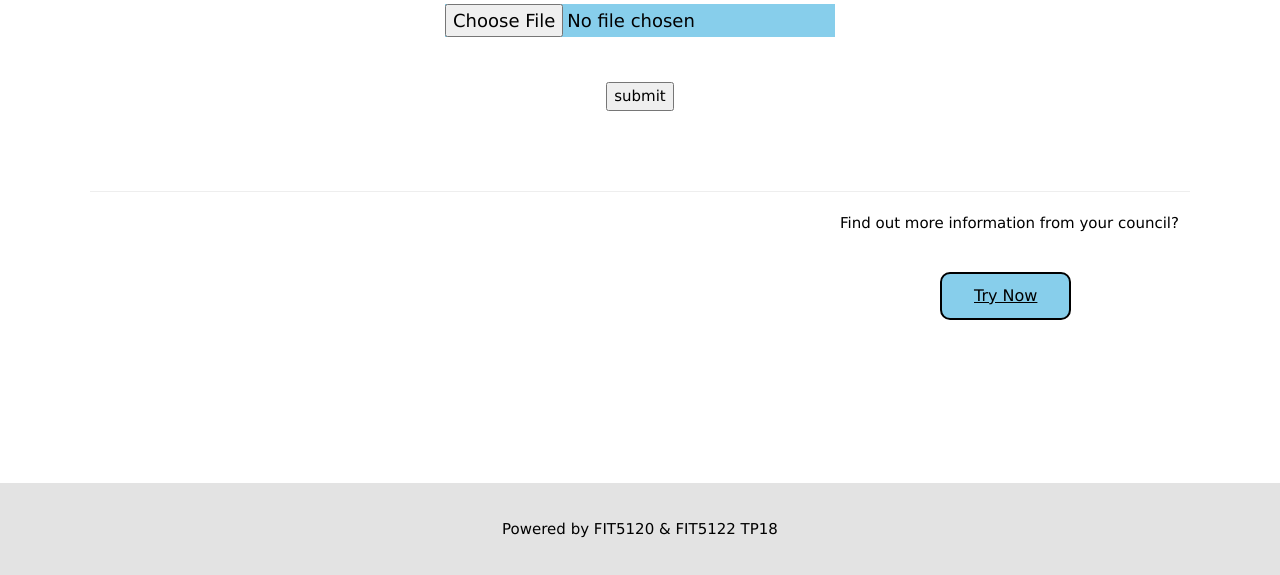
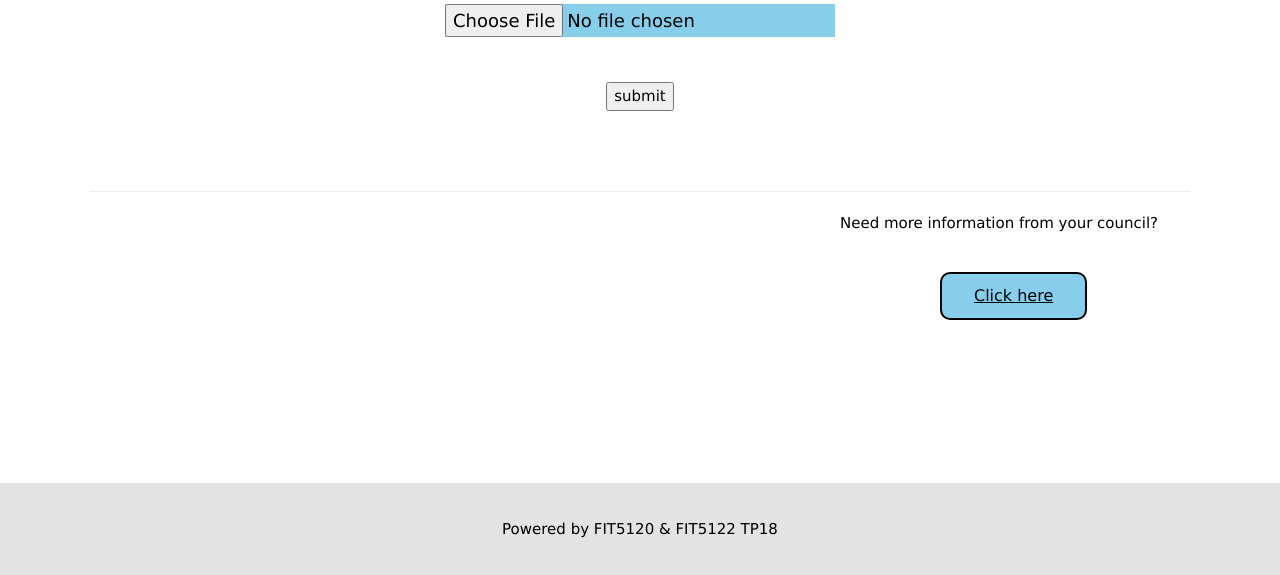
Before and after one commit to Nithin-G-R/tp18, a Flask app: page /sorting in a window 1280 px wide. Shown: the part 225-800 px from the top of the page. Run offline with Flask 2, Linux system fonts and the light colour scheme.

Commit message:
Update SortingPage.html

```diff
--- a/templates/SortingPage.html
+++ b/templates/SortingPage.html
@@ -29,6 +29,6 @@
 <br>
 <hr>
 
-<p class="w3-text" style="margin-left: 750px;">Find out more information from your council?</p><br>
-        <button class="forum_button" style="margin-left: 850px"><a href="/InfoHome">Try Now</a></button>
+<p class="w3-text" style="margin-left: 750px;">Need more information from your council?</p><br>
+        <button class="forum_button" style="margin-left: 850px"><a href="/InfoHome">Click here</a></button>
 </div>
```
